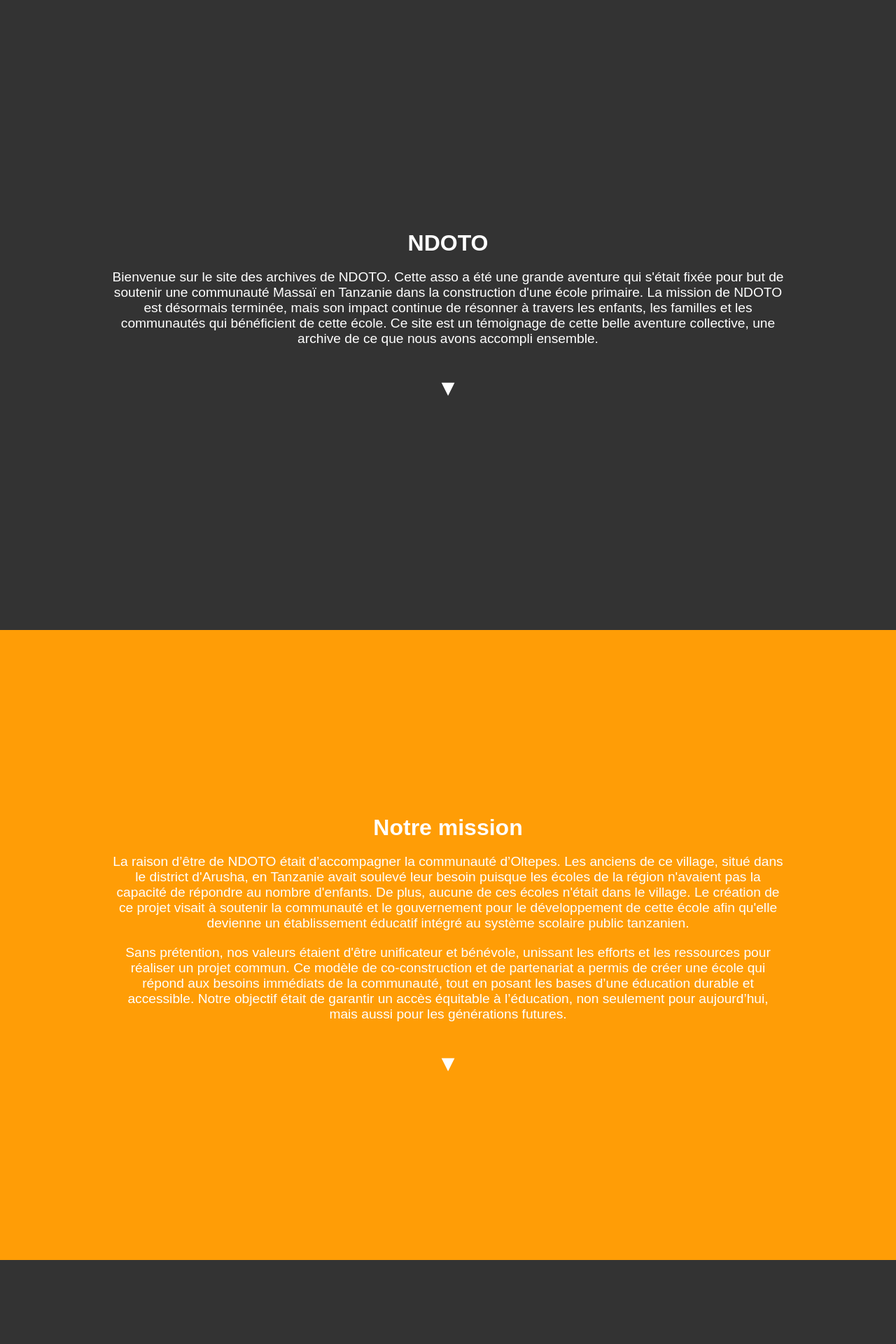
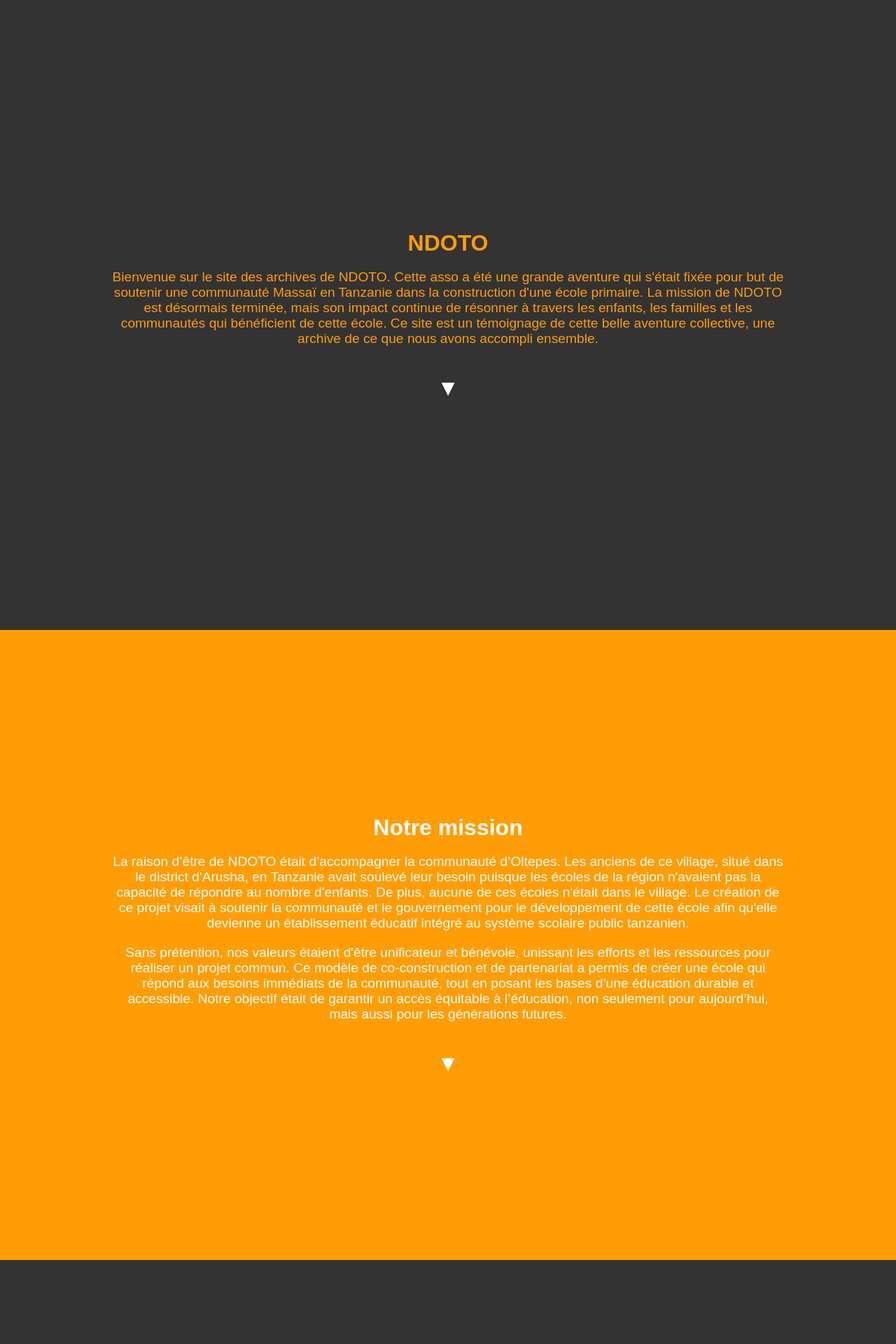
Before and after one commit to nate-kobe/ndoto-archive, a Jekyll site: the page built from README.md, in a window 1280 px wide. Shown: the top 1920 px of the page at 70% size. Built offline with Jekyll 4.4.1, drawn with Linux system fonts in a browser that asks for light colours; our own code applies the rules of GitHub Pages for plain Markdown files.

Commit message:
Changed links

```diff
--- a/_layouts/default.html
+++ b/_layouts/default.html
@@ -69,10 +69,10 @@
         <div class="section-container">
             <h1>Archives</h1>
             <ul>
-                <li><a href="{{ '/assets/rapport-activités-2022.pdf' | relative_url }}" target="_blank" style="font-size: 1.1em; color: #ff9d06;">Rapport d'activités 2022.pdf</a></li>
-                <li><a href="{{ '/assets/rapport-activités-2020.pdf' | relative_url }}" target="_blank" style="font-size: 1.1em; color: #ff9d06;">Rapport d'activités 2020.pdf</a></li>
-                <li><a href="{{ '/assets/rapport-activités-2019.pdf' | relative_url }}" target="_blank" style="font-size: 1.1em; color: #ff9d06;">Rapport d'activités 2019.pdf</a></li>
-                <li><a href="{{ '/assets/statuts.pdf' | relative_url }}" target="_blank" style="font-size: 1.1em; color: #ff9d06;">Statuts.pdf</a></li>
+                <li><a href="{{ '/assets/rapport-activités-2022.pdf' | relative_url }}" target="_blank">Rapport d'activités 2022.pdf</a></li>
+                <li><a href="{{ '/assets/rapport-activités-2020.pdf' | relative_url }}" target="_blank">Rapport d'activités 2020.pdf</a></li>
+                <li><a href="{{ '/assets/rapport-activités-2019.pdf' | relative_url }}" target="_blank">Rapport d'activités 2019.pdf</a></li>
+                <li><a href="{{ '/assets/statuts.pdf' | relative_url }}" target="_blank">Statuts.pdf</a></li>
             </ul>
 
             <a href="#section-intro" class="arrow">&#x25B2;</a> <!-- Loops back to top -->
--- a/assets/custom.css
+++ b/assets/custom.css
@@ -2,6 +2,7 @@
     color: #333;
     text-decoration: none;
     font-weight: bold;
+    font-size: 1.1em;
 }
 
 a:hover {
@@ -34,10 +35,12 @@
 
 .section:nth-child(odd) {
     background: #333;
+    color: #ff9d06;
 }
 
 .section:nth-child(even) h1 a {
     color: #333;
+    background: #ff9d06;
 }
 
 h1 {
```
